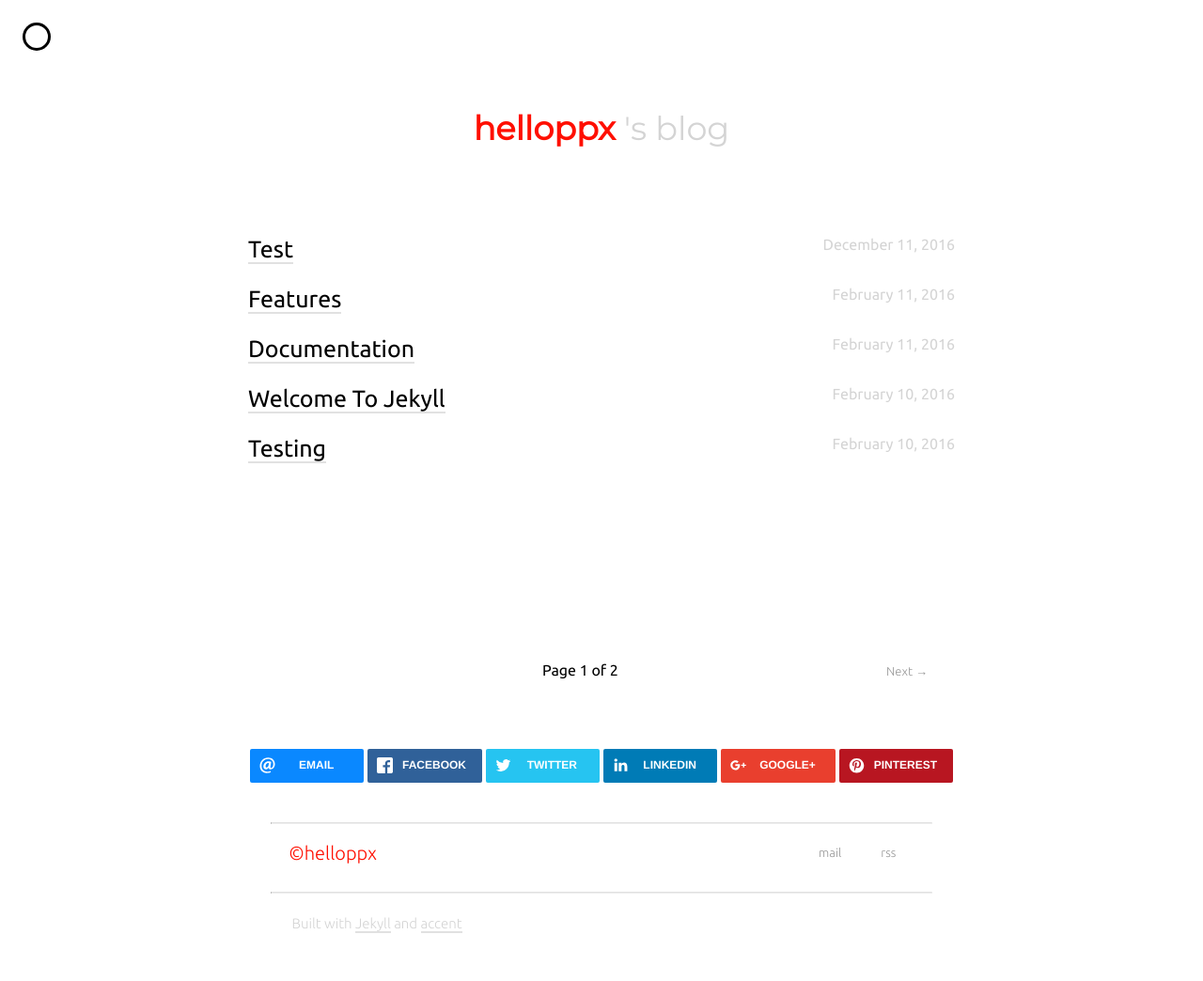
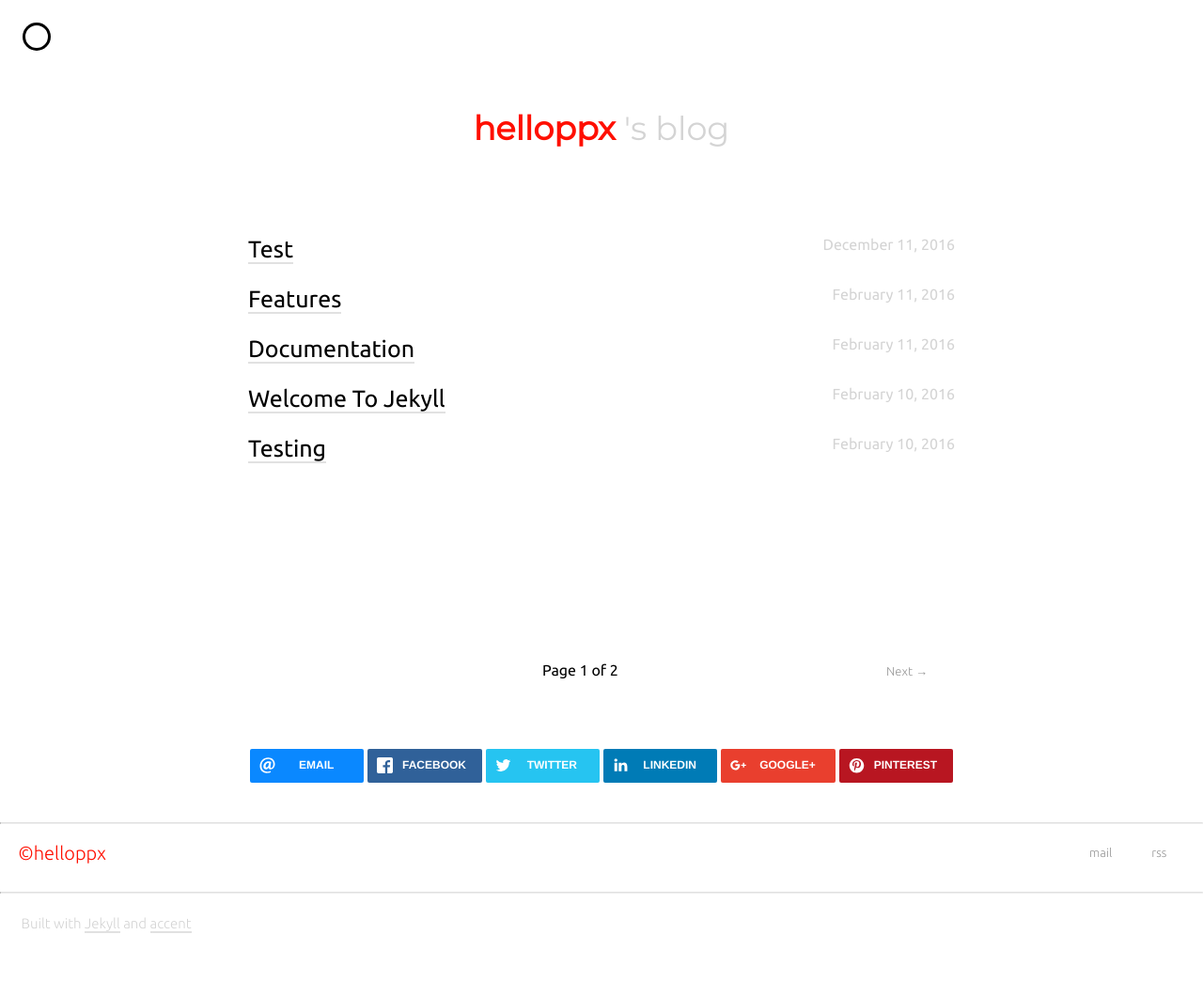
Before and after one commit to helloppx/helloppx.github.io, a Jekyll site: the page built from index.html, in a window 1280 px wide. Shown: the whole page at 94% size. Built offline with Jekyll 4.4.1, drawn with Linux system fonts in a browser that asks for light colours; nearby versions of some CDN libraries; the list of posts is cut into pages by our own code; after the commit the page ends 996 px from its top, so only the background shows below that.

Commit message:
close tag

```diff
--- a/_includes/footer.html
+++ b/_includes/footer.html
@@ -2,7 +2,7 @@
     {% include paginate.html %}
     <div class="container">
         {% include share.html %}
-    <div class="container">
+    </div class="container">
     {% if page.url == "/about" or paginator.total_pages == 1 or page.url == "/404" %}
         <div class="container" style="text-align: center; margin-bottom: 20px">
             <a target="_blank" class="button" href="https://twitter.com/{{ site.twitter_username }}">
```
